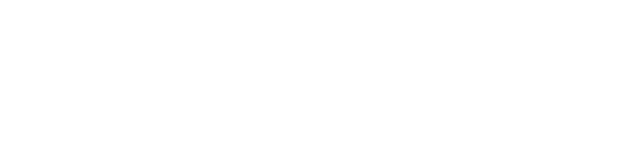
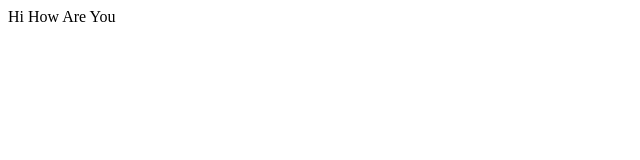
Before and after one commit to Mazhar-4321/demo-repo, a plain HTML site: page index.html in a window 1280 px wide. Shown: the whole page, without its empty margins (0-640 px from the left). Drawn offline with Linux system fonts and the light colour scheme.

Commit message:
[User2]ADDED: Welcome Message To index.html

```diff
--- a/index.html
+++ b/index.html
@@ -7,6 +7,6 @@
     <title>Document</title>
 </head>
 <body>
-
+    <div>Hi How Are You</div>
 </body>
 </html>
```
